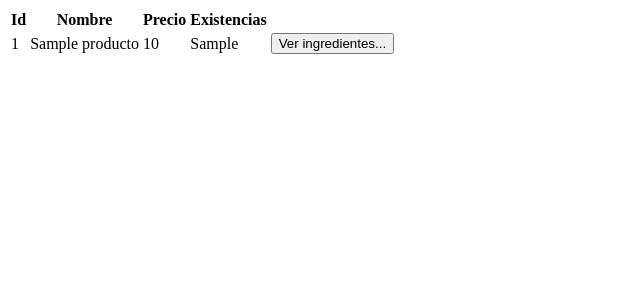
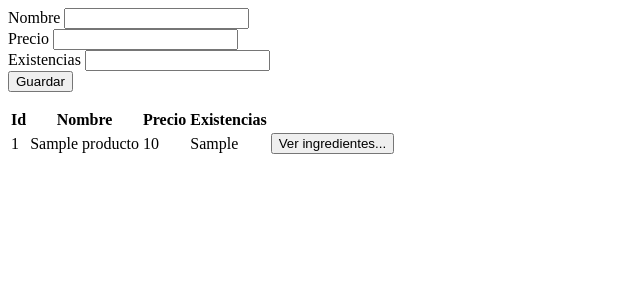
Before and after one commit to FanyKitty24/Practica1AS, a Flask app: page /productos in a window 1280 px wide. Shown: the top 300 px of the page, without its empty margins (0-640 px from the left). Run offline with Flask 3, Linux system fonts and the light colour scheme; tables that the repository leaves empty or names only in its code hold one stand-in row (values such as "Sample post").

Commit message:
Update productos.html

```diff
--- a/templates/productos.html
+++ b/templates/productos.html
@@ -1,3 +1,20 @@
+<form id="frmProducto" method="post">
+    <div class="mb-1">
+        <label>Nombre</label>
+        <input type="text" class="form-control" id="txtNombre" name="txtNombre">
+    </div>
+    <div class="mb-1">
+        <label>Precio</label>
+        <input type="text" class="form-control" id="txtPrecio" name="txtPrecio">
+    </div>
+    <div class="mb-1">
+        <label>Existencias</label>
+        <input type="text" class="form-control" id="txtExistencias" name="txtExistencias">
+    </div>
+    <div class="mb-1 text-end">
+        <button class="btn btn-primary">Guardar</button>
+    </div>
+</form>
 <div class="table-responsive">
     <table class="table table-sm">
         <thead class="table-active">
```
